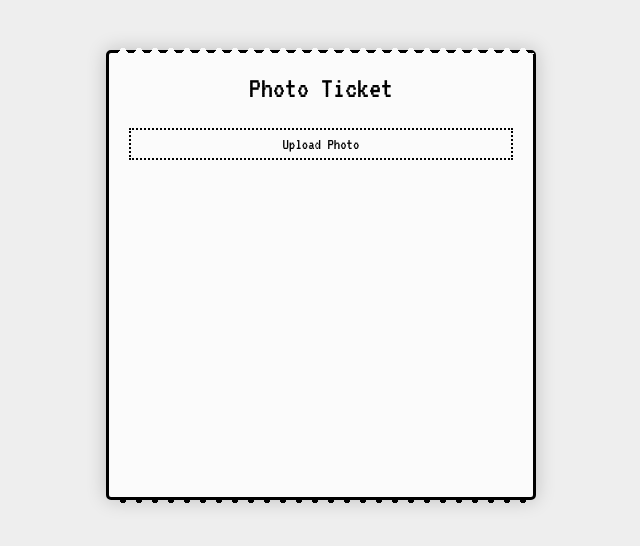
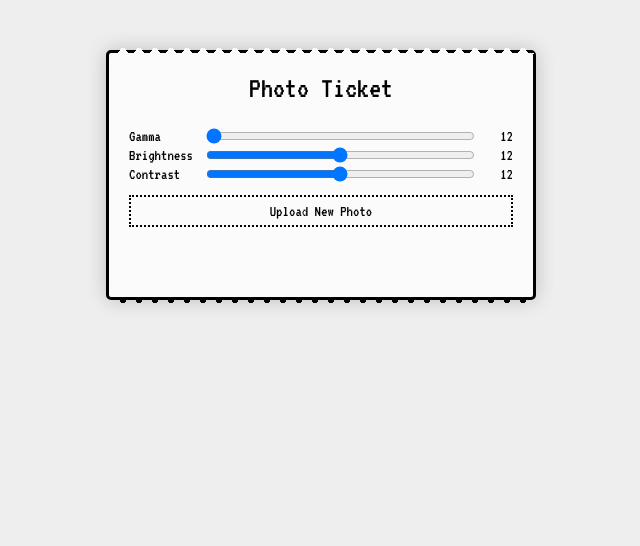
Before and after one commit to marcteys/Fugace, a PHP site: page /phototicket/ in a window 1280 px wide. Shown: the top 546 px of the page, without its empty margins (319-959 px from the left). Run offline with PHP 8.4, Linux system fonts and the light colour scheme; some libraries are stand-ins or nearby versions.

```diff
--- a/index.php
+++ b/index.php
@@ -29,10 +29,38 @@
 <div class="rCol">
      <div id ="prv" style="height:auto; width:auto; float:left; margin-bottom: 5px"></div>
        </div>
+
+           <div class="rCol" style="clear:both;">
+
+<div class="slider">
+
+  <label for="gamma">Gamma</label>
+    <input type="range" id="gamma" name="gamma" min="0.01" max="10.0"  value="0" step="0.01" onChange="rangeSlideChange(this, this.value)" onmousemove="rangeSlide(this, this.value)" />
+      <p class="text">12</p>
+</div>
+
+<div class="slider">
+
+  <label for="brightness">Brightness</label>
+
+  <input type="range" id="brightness" name="brightness" min="-200" max="200" value="0" step="0.5" onChange="rangeSlideChange(this, this.value)" onmousemove="rangeSlide(this, this.value)" />
+    <p class="text">12</p>
+
+  </div>
+
+
+<div class="slider">
+     <label for="contrast">Contrast</label>
+
+  <input type="range" id="contrast" name="contrast" min="-100" max="100" value="0" step="0.5"  onChange="rangeSlideChange(this, this.value)" onmousemove="rangeSlide(this, this.value)" />
+  <p class="text">12</p>
+</div>
+
+</div>
     <div class="rCol" style="clear:both;">
 
     <label for="file-upload" class="custom-file-upload" onclick="getFile()">
-     Upload Photo
+     Upload New Photo
 </label>
 <input id="file" type="file"  onChange=" return submitForm();"/>
     <input type="hidden" id="filecount" value='0'>
@@ -43,6 +71,35 @@
 
 
 <script>
+
+ function rangeSlide(div, value) {
+    textDiv = div.parentElement.querySelector('.text').innerHTML = value;
+ }
+
+
+ function rangeSlideChange(div, value) {
+  rangeSlide(div,value);
+  console.log("change");
+
+     $.ajax({
+            url: "functions/CreateFolderStructure.php",
+            type: "POST",
+            data: {
+              name: inputValue,
+              override:$('#overridecheck').is(":checked")
+              },
+            success: function(response) {
+              var status = ParseAndDisplayContent("#returnfolderstructure", response, "Folder structure ");
+            },
+            error: function(xhr, status, error) {
+              // Handle the error
+              console.log(error);
+            }
+          });
+
+
+ }
+
 
 function getFile(){
      document.getElementById("file").click();
--- a/style.css
+++ b/style.css
@@ -12,7 +12,7 @@ body {
   position: relative;
   box-sizing: border-box;
   width: 430px;
-  height: 450px;
+  min-height: 250px;
   margin: 50px auto 0;
   padding: 20px;
   border-radius: 5px;
@@ -47,6 +47,7 @@ body {
 h1 {
 	text-align: center;
 	font-size: 30px;
+	margin-bottom: 20px;
 }
 
 
@@ -80,5 +81,30 @@ input[type="file"] {
   width: 100%;
   text-align: center;
   border-radius: 1px;
-margin-top: 20px;
+  margin-top: 10px;
 }
+
+
+
+
+.slider {
+  position: relative;
+  width: 100%;
+  display:block;
+  clear: both;
+}
+
+.slider label{
+float:left;
+width: 20%;
+}
+
+.slider input[type="range"] {
+  width: 70%;
+
+}
+.slider p {
+ width: 10%;
+ float: right;
+ text-align: right;
+}
```
